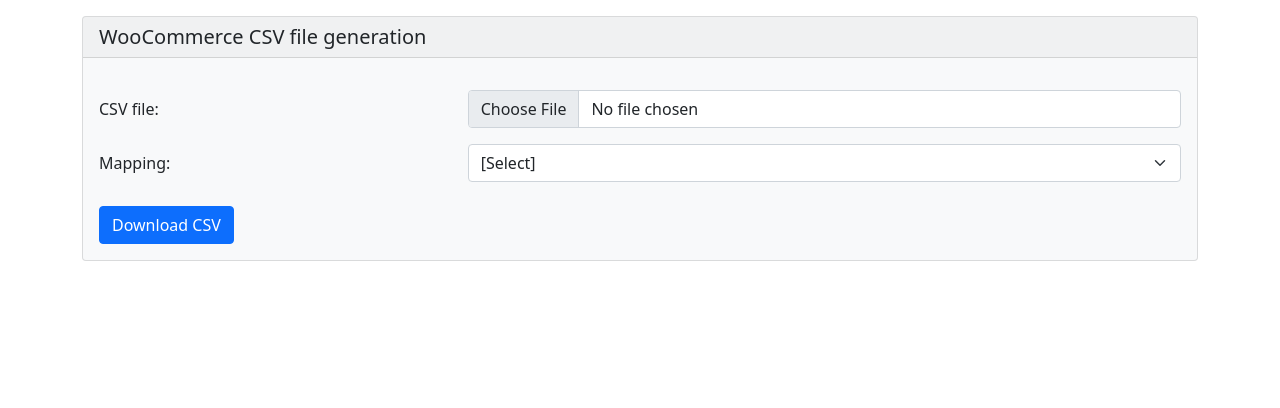
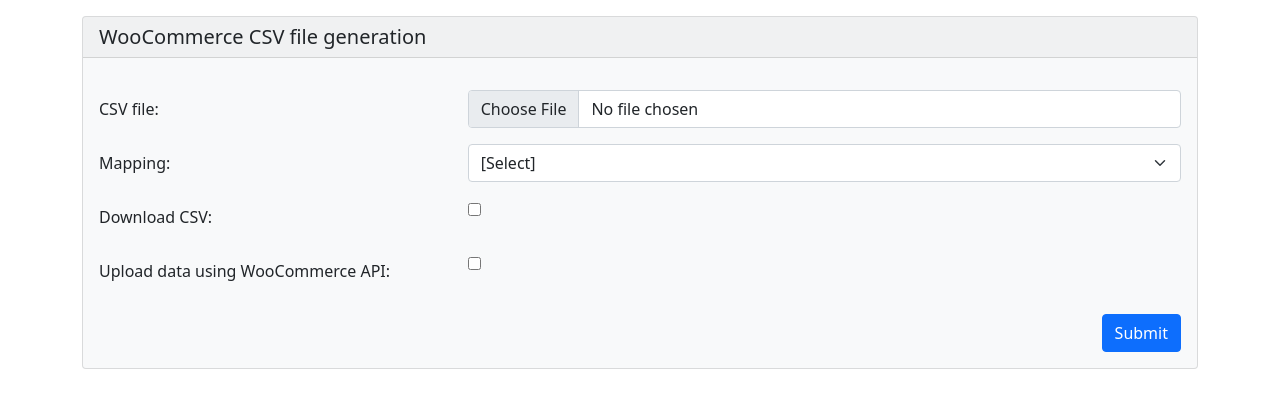
Before and after one commit to DibyaranjanSathua/WooCommerceCSV, a Flask app: page / in a window 1280 px wide. Shown: the top 408 px of the page. Run offline with Flask 2, Linux system fonts and the light colour scheme.

Commit message:
Different style home

```diff
--- a/flaskapp/templates/home.html
+++ b/flaskapp/templates/home.html
@@ -17,7 +17,7 @@
                 <h5 class="card-header">WooCommerce CSV file generation</h5>
 
                 <div class="card-body">
-                    <form action="{{ url_for('form_handling') }}" method="post" enctype="multipart/form-data">
+                    <form action="{{ url_for('submit') }}" method="post" enctype="multipart/form-data">
                         <div class="form-group row mt-3">
                             <label for="csv" class="col-4 col-form-label text-right">CSV file:</label>
                             <div class="col-8">
@@ -37,7 +37,21 @@
                             </div>
                         </div>
 
-                        <button type="submit" class="btn btn-primary mt-4">Download CSV</button>
+                        <div class="form-group row mt-3">
+                            <label for="downloadcsv" class="col-4 col-form-label text-right">Download CSV:</label>
+                            <div class="col-8">
+                                <input type="checkbox" id="downloadcsv" name="downloadcsv" value="true" required />
+                            </div>
+                        </div>
+
+                        <div class="form-group row mt-3">
+                            <label for="api" class="col-4 col-form-label text-right">Upload data using WooCommerce API:</label>
+                            <div class="col-8">
+                                <input type="checkbox" id="api" name="api" value="true" required />
+                            </div>
+                        </div>
+
+                        <button type="submit" class="btn btn-primary mt-4" style="float: right;">Submit</button>
                     </form>
                 </div>
             </div>
```
